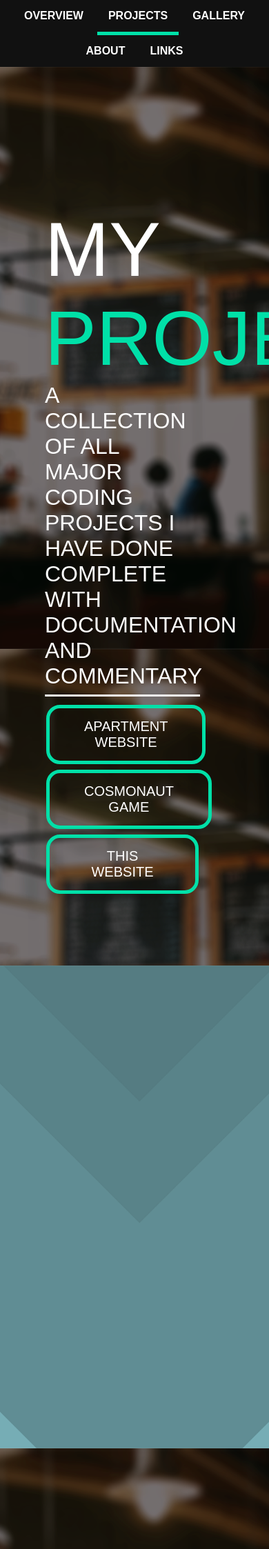
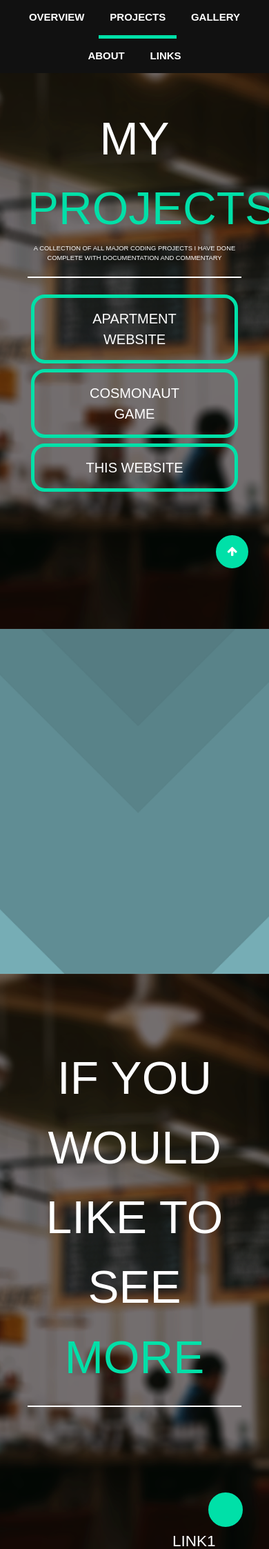
Before and after one commit to Aurenhardt/portfolio_project, a Django app: page /projects/ in a window 390 px wide. Shown: the top 2246 px of the page at 69% size. Run offline with Django 3.2, Linux system fonts and the light colour scheme; data that the repository does not hold is empty; some libraries are stand-ins or nearby versions; some web fonts are replaced.

Commit message:
Made the titles, buttons and taglines responsive to mobile screens of less than 600 pixels. Around widths of less than 385 pixels, it starts to fall apart.

```diff
--- a/overviewpage/templates/overviewpage/linkspage.html
+++ b/overviewpage/templates/overviewpage/linkspage.html
@@ -1,10 +1,10 @@
 {% extends "overviewpage/navbar.html" %}
 
         {% block content %}
-
+	<!--
 	<style>
 	.parallax{padding-top:50px;}
 	.parallax .title-card{padding-top:0px;}
-	</style>
+	</style>-->
 
         {% endblock %}
--- a/overviewpage/templates/overviewpage/navbar.html
+++ b/overviewpage/templates/overviewpage/navbar.html
@@ -9,6 +9,9 @@
     <meta name="viewport" content="width=device-width, initial-scale=1, shrink-to-fit=no">
 <!-- Imported font from Adobe Fonts -->
     <link rel="stylesheet" href="https://use.typekit.net/vqu3njy.css">
+    <link rel="stylesheet" href="https://www.w3schools.com/w3css/4/w3.css">
+    <link rel="stylesheet" href="https://cdnjs.cloudflare.com/ajax/libs/font-awesome/4.7.0/css/font-awesome.min.css">
+
 <!-- commented out Bootsrap CSS to write my own -->
 
     <!-- Bootstrap CSS
@@ -22,6 +25,10 @@
     <title></title>
   </head>
 <body>
+
+<div class="scroll_up_button" onclick="scrollUp()" href="#movehere">
+<i class="fa fa-arrow-up"></i>
+</div>
 
 <!-- navbar -->
  <ul class="navbar">
@@ -67,15 +74,13 @@
 {% block content %}{% endblock %}
 
 <!--parallax-->
- <div class="parallax">
-
+ <div class="parallax" style="padding-top:0px; padding-bottom:0px;">
     <div class="title-card">
         <ul>
           <li><a>{{ pageBottomTitle }} </a></li>
           <li><a class="highlight">{{ pageBottomTitleHighlight }}</a></li>
           <hr class="solid">
         </ul>
-    </div>
 
 	   <div class="lower-button-group">
 	      <ul>
@@ -87,6 +92,8 @@
 	       <li class="button-text-unit"><button class="button" href="#LINK1"></button><a>{{LINK3}}</a></li>
 	       <li class="button-text-unit"><button class="button" href="#LINK1"></button><a>{{LINK4}}</a></li>
 	      </ul>
+
+	    </div>
 
     </div>
  </div>
@@ -105,6 +112,13 @@
     <script src="https://code.jquery.com/jquery-3.3.1.slim.min.js" integrity="sha384-q8i/X+965DzO0rT7abK41JStQIAqVgRVzpbzo5smXKp4YfRvH+8abtTE1Pi6jizo" crossorigin="anonymous"></script>
     <script src="https://cdnjs.cloudflare.com/ajax/libs/popper.js/1.14.7/umd/popper.min.js" integrity="sha384-UO2eT0CpHqdSJQ6hJty5KVphtPhzWj9WO1clHTMGa3JDZwrnQq4sF86dIHNDz0W1" crossorigin="anonymous"></script>
     <script src="https://stackpath.bootstrapcdn.com/bootstrap/4.3.1/js/bootstrap.min.js" integrity="sha384-JjSmVgyd0p3pXB1rRibZUAYoIIy6OrQ6VrjIEaFf/nJGzIxFDsf4x0xIM+B07jRM" crossorigin="anonymous"></script>
+    <script>
+	function scrollUp() {
+ 	 document.body.scrollTop = 0;
+ 	 document.documentElement.scrollTop = 0;
+	}
+    </script>
+
     {% block script %}{% endblock script %}
 
 
--- a/overviewpage/templates/overviewpage/projectpage.html
+++ b/overviewpage/templates/overviewpage/projectpage.html
@@ -15,9 +15,9 @@
 	        </ul>
 	<!--Title Buttons-->
 	        <ul>
-		  <li><button class="button" onclick=Filter("0")>APARTMENT WEBSITE</button></li>
-	          <li><button class="button" onclick=Filter("1")>COSMONAUT GAME</button></li>
-	          <li><button class="button" onclick=Filter("2")>THIS WEBSITE</button></li>
+		  <li><button class="button" onclick="scrollProject(0)">APARTMENT WEBSITE</button></li>
+	          <li><button class="button" onclick="scrollProject(1)">COSMONAUT GAME</button></li>
+	          <li><button class="button" onclick="scrollProject(2)">THIS WEBSITE</button></li>
 	        </ul>
 	<!--endbuttons-->
 
@@ -30,33 +30,34 @@
 
 
 	{% block content %}
-	 <div class="gallery-container">
+	 <div class="gallery-container" style="padding-top:50px;">
                 <div class="title-card">
 			<div class="gallery">
 			{% for project in projects %}
 				<div id="{{project.ProjectCategory}}" class="gallery-content" style="display:hidden;">
                     			<div class="title-card">
                         			<ul>
+						 <hr class="solid">
                         			 <li><a>{{ project.title }} </a></li>
                         			 <li><a class="highlight"> {{ project.title_highlight }}</a></li>
                         			 <hr class="solid">
                         			</ul>
                     			</div>
 
-					<div class="project-container" style="display: inline-block; padding:50px;">
+					<div class="project-container" style="display: hidden; padding:50px;">
                         	        	<div id="galleryImg" style="float:right; padding:10px;">
                                 	        	<img id="myImg" src="{{ project.image_first.url }}" style="padding-left:25px;" alt="Test" width="400" height="auto" onclick=ViewImage("{{post.image.url}}")>
                                 		</div>
 						<div class="proj-title">{{ project.subtitle_first }}</div>
-						<div class="proj-desc" style="display:">
+						<div class="proj-desc" style="display:inline">
 							<p>{{ project.description_first }}</p>
 
 						</div>
 					</div><!--endproject-container-->
 
-					<div class="project-container" style="display: inline-block; padding:50px;">
+					<div class="project-container" style="display: hidden; padding:50px;">
                                 		<div id="galleryImg" style="float:left; padding:10px;">
-                                        		<img id="myImg" src="{{ project.image_first.url }}" style="padding-right:25px;" alt="Test" width="400" height="auto" onclick="ViewImage(&quot;&quot;)">
+                                        		<img id="myImg" src="{{ project.image_secondary.url }}" style="padding-right:25px;" alt="Test" width="400" height="auto" onclick="ViewImage(&quot;&quot;)">
                                 		</div>
 						<div class="proj-title">{{ project.subtitle_second }}</div>
 						<div class="proj-desc" style="display: inline;">
@@ -127,7 +128,10 @@
 		}
 
 
-
+                function scrollProject(a){
+			var location = document.getElementById(a);
+			window.scrollTo(0, location.offsetTop-75);
+                }
 
 	 </script>
 	{% endblock script %}
--- a/static/overviewpage/main.css
+++ b/static/overviewpage/main.css
@@ -1,6 +1,42 @@
+html {
+  scroll-behavior: smooth;
+}
+
 body {
   margin: 0;
 }
+
+.scroll_up_button{
+/*  border-radius:50%;
+  height:50px;
+  width:50px;
+  background: #00E0A8;
+  padding: 0px;
+  position:fixed;
+
+  display: block;
+  bottom: 20px;
+  right: 30px;
+  z-index: 99;
+  border: none;
+  outline: none;
+  color: white;
+  cursor: pointer;
+  padding: 15px;*/
+
+  background-color: #00E0A8;;
+  border: none;
+  color: white;
+  padding: 12px 16px;
+  font-size: 16px;
+  cursor: pointer;
+  position:fixed;
+  z-index: 99;
+  bottom: 20px;
+  right: 30px;
+  border-radius:50%;
+}
+
 
 /* Style the Image Used to Trigger the Modal */
 #myImg {
@@ -90,7 +126,10 @@ body {
 /* adjust look of the unsorted list with the following attributes */
 
 .navbar {
-  positon:top;
+  /*positon:top;*/
+  position: fixed; /* Set the navbar to fixed position */
+  top: 0; /* Position the navbar at the top of the page */
+  width: 100%; /* Full width */
   list-style-type: none;
   margin: 0;
   border: 0;
@@ -143,7 +182,7 @@ body {
   height: 100%;
   padding-top: 100px;
   padding-right: 100px;
-  padding-bottom: 100px;
+  padding-bottom: 20%;
   padding-left: 25px;
 /* getting image from static */
   background: url('/static/img/WebsiteBackground.png');
@@ -255,7 +294,7 @@ body {
 }
 
 .title-card a{
-  font-size: 700%;
+  font-size: 900%;
 }
 
 .highlight{
@@ -375,3 +414,17 @@ body {
   text-align: center;
   padding: 14px 16px;
 }
+
+@media screen and (max-width: 600px){
+  .title-card ul {text-align: center;}
+  .title-card {font-size:50%;}
+  .title-card a.tagline {font-size:125%;}
+  .parallax{
+        padding-right: 40px;
+        padding-left:0px;
+        padding-top:50px;
+        padding-bottom:50%;
+
+  }
+  .button{width:300px;}
+}
```
Also changed, not shown: overviewpage/static/overviewpage/main.css (+56 -3 lines), overviewpage/templates/overviewpage/projectpage_bak.html (added, +134 -0 lines), media/ApartmentWebsiteImage1.png (added), media/ApartmentWebsiteImage2.png (added), media/CosmonautGameImage1.png (added), media/CosmonautGameImage1_copy.png (added), media/CosmonautGameImage2.png (added), media/PortfolioWebsiteImage2.png (added), 5 other files. Lines whose indentation alone changed are shown as unchanged.
